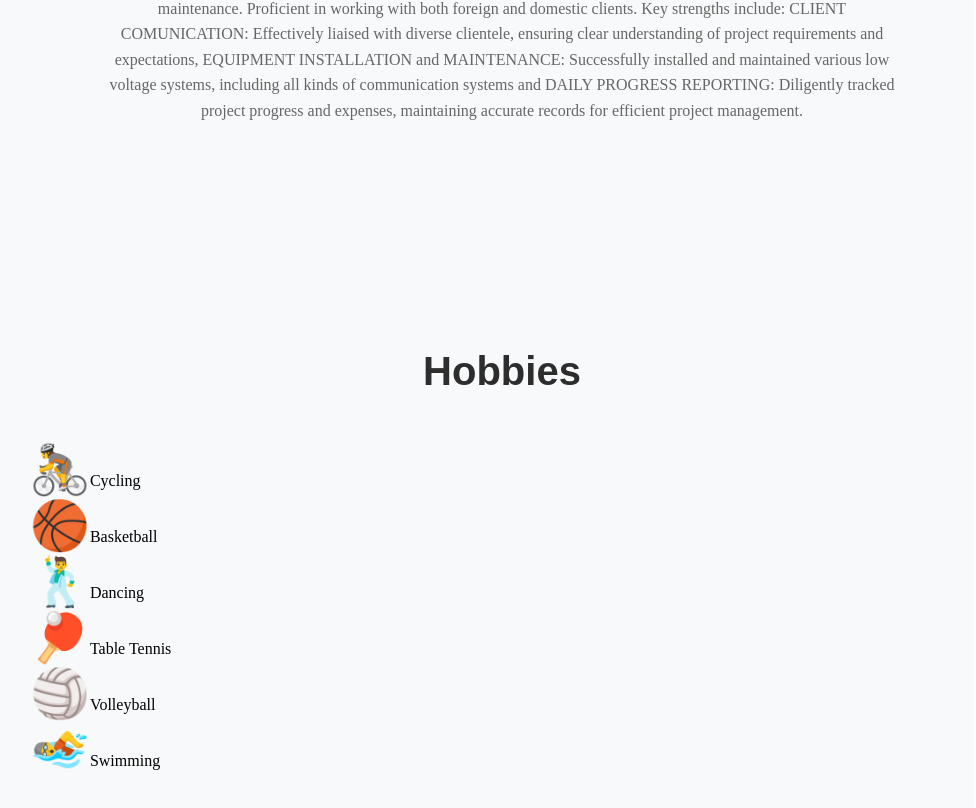
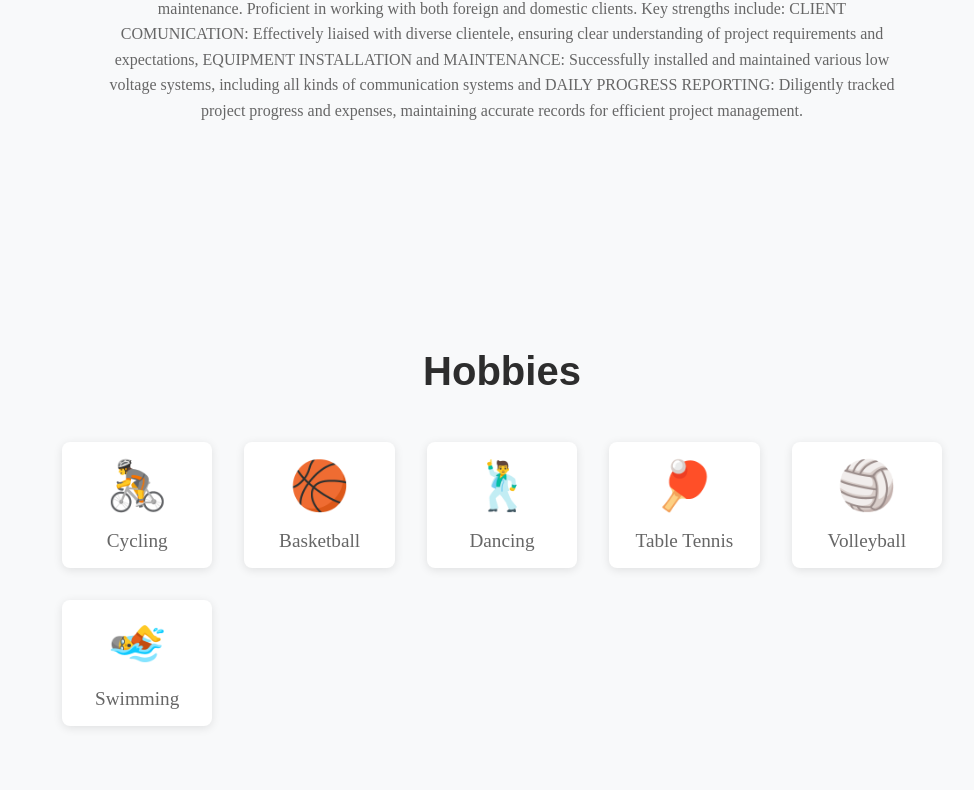
Before and after one commit to MilosCemalovic/cemalovic-react-portfolio, a React (Vite) app: page / in a window 1280 px wide. Shown: the part 7136-7944 px from the top of the page, without its empty margins (298-1274 px from the left). Built offline with nearby package versions, Linux system fonts and the light colour scheme.

Commit message:
Added global media styles

```diff
--- a/src/components/Skills/Skills.module.scss
+++ b/src/components/Skills/Skills.module.scss
@@ -9,45 +9,8 @@
   }
 }
 
-.grid {
-  display: grid;
-  grid-template-columns: repeat(auto-fit, minmax(150px, 1fr));
-  gap: 2rem;
-  max-width: 1200px;
-  margin: 0 auto;
-  padding: 0 2rem;
-
-  @media (max-width: 768px) {
-    grid-template-columns: repeat(auto-fit, minmax(120px, 1fr));
-    gap: 1.5rem;
-    padding: 0 1rem;
-  }
-}
-
-.skill {
-  display: flex;
-  flex-direction: column;
-  align-items: center;
-  text-align: center;
-  padding: 1rem;
-  background-color: white;
-  border-radius: 8px;
-  box-shadow: 0 2px 10px rgba(0, 0, 0, 0.1);
-  transition: transform 0.2s ease;
-
-  &:hover {
-    transform: translateY(-5px);
-  }
-}
-
 .icon {
   width: 50px;
   height: 50px;
   margin-bottom: 1rem;
 }
-
-.name {
-  font-size: 1.2rem;
-  color: #666;
-  font-weight: 500;
-}
--- a/src/components/Skills/Skills.tsx
+++ b/src/components/Skills/Skills.tsx
@@ -7,17 +7,17 @@ const Skills = () => {
     <section id="skills" className={styles.skills} data-testid="skills-section">
       <h2 className="heading">Technical Skills</h2>
 
-      <div className={styles.grid}>
+      <div className="iconBoxWrapper">
         {SKILLS.map((skill) => (
           <div
             key={skill.name}
-            className={styles.skill}
+            className="iconWrapper"
             data-testid="skill-item"
           >
             <svg className={styles.icon} data-testid={`icon-${skill.iconId}`}>
               <use xlinkHref={`${spriteSVG}#${skill.iconId}`} />
             </svg>
-            <span className={styles.name}>{skill.name}</span>
+            <span className="iconName">{skill.name}</span>
           </div>
         ))}
       </div>
--- a/src/index.css
+++ b/src/index.css
@@ -8,6 +8,37 @@ html {
   color: #2d2d2d;
   text-align: center;
   margin-bottom: 3rem;
+}
+
+.iconBoxWrapper {
+  display: grid;
+  grid-template-columns: repeat(auto-fit, minmax(150px, 1fr));
+  gap: 2rem;
+  max-width: 1200px;
+  margin: 0 auto;
+  padding: 0 2rem;
+}
+
+.iconWrapper {
+  display: flex;
+  flex-direction: column;
+  align-items: center;
+  text-align: center;
+  padding: 1rem;
+  background-color: white;
+  border-radius: 8px;
+  box-shadow: 0 2px 10px rgba(0, 0, 0, 0.1);
+  transition: transform 0.2s ease;
+}
+
+.iconWrapper:hover {
+  transform: translateY(-5px);
+}
+
+.iconName {
+  font-size: 1.2rem;
+  color: #666;
+  font-weight: 500;
 }
 
 @media (max-width: 1200px) {
@@ -30,6 +61,12 @@ html {
   .heading {
     font-size: 2rem;
   }
+
+  .iconBoxWrapper {
+    grid-template-columns: repeat(auto-fit, minmax(120px, 1fr));
+    gap: 1.5rem;
+    padding: 0 1rem;
+  }
 }
 
 @media (max-width: 576px) {
```
